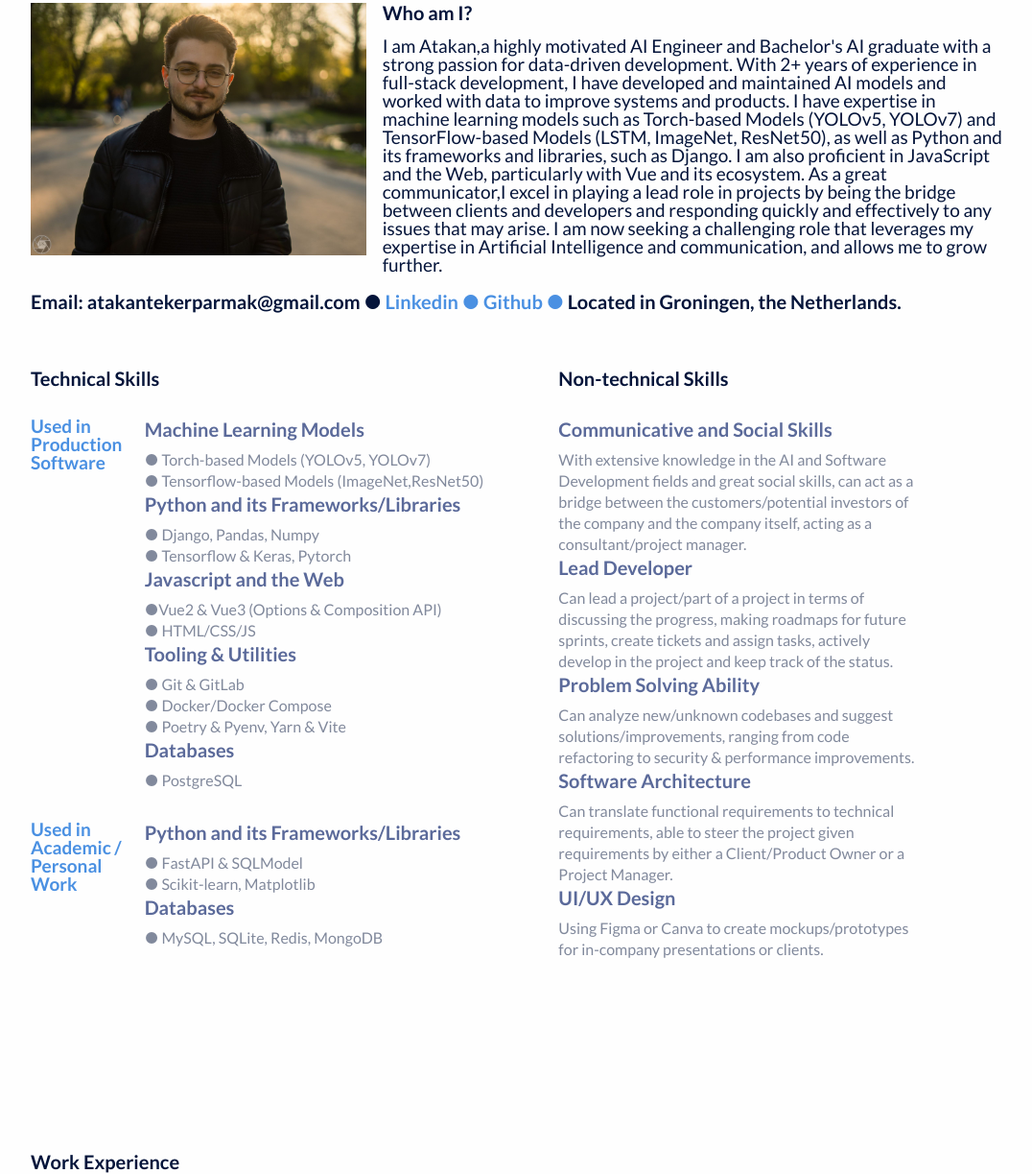
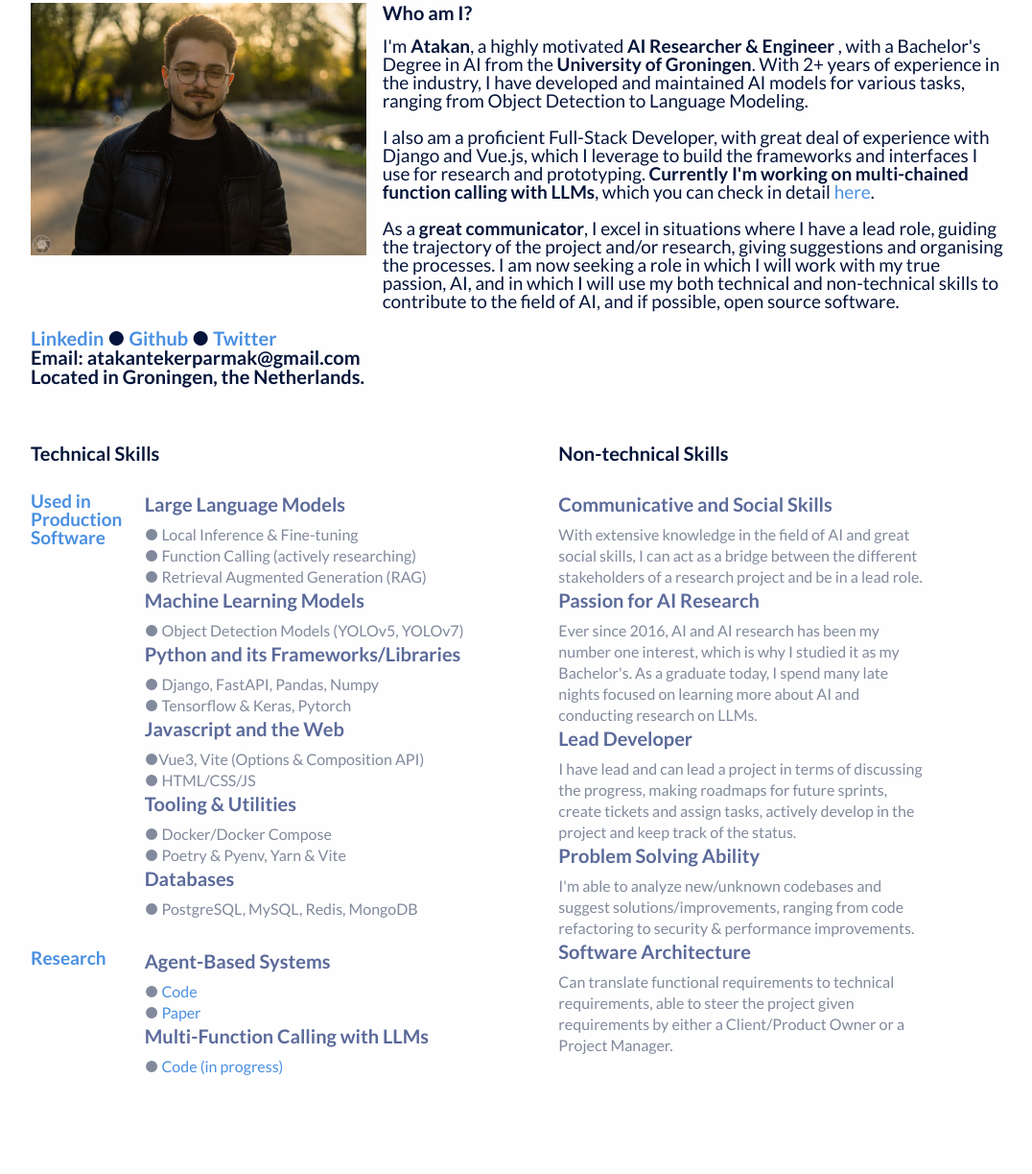
Before and after one commit to AtakanTekparmak/AtakanTekparmak.github..io, a plain HTML site: page index.html in a window 1280 px wide. Shown: the part 184-1407 px from the top of the page at 96% size, without its empty margins (58-1134 px from the left). Drawn offline with Linux system fonts and the light colour scheme.

Commit message:
feat: Changed up the website a bit

```diff
--- a/index.html
+++ b/index.html
@@ -18,33 +18,35 @@
 				<div class="Bosluk">
 					<h2 class="section-title">Who am I?</h2>
 					<span>
-						I am Atakan,a highly motivated AI Engineer and Bachelor's
-						AI graduate with a strong passion for data-driven development.
-						With 2+ years of experience in full-stack development, I
-						have developed and maintained AI models and worked with
-						data to improve systems and products. I have expertise
-						in machine learning models such as Torch-based Models
-						(YOLOv5, YOLOv7) and TensorFlow-based Models (LSTM,
-						ImageNet, ResNet50), as well as Python and its
-						frameworks and libraries, such as Django. I am also
-						proficient in JavaScript and the Web, particularly with
-						Vue and its ecosystem. As a great communicator,I excel
-						in playing a lead role in projects by being the
-						bridge between clients and developers and responding
-						quickly and effectively to any issues that may arise.
-						I am now seeking a challenging role that leverages my
-						expertise in Artificial Intelligence and communication,
-						and allows me to grow further.
+						I'm <strong>Atakan</strong>, a highly motivated <strong>AI Researcher & Engineer</strong> ,
+                        with a Bachelor's Degree in AI from the <strong>University of Groningen</strong>.
+                      	With 2+ years of experience in the industry, I have developed and maintained
+                        AI models for various tasks, ranging from Object Detection to Language Modeling.
+                        <br></br>
+                        I also am a proficient Full-Stack Developer, with great deal of experience with Django
+                        and Vue.js, which I leverage to build the frameworks and interfaces I use for research
+                        and prototyping.
+                        <strong>Currently I'm working on multi-chained function calling with LLMs</strong>,
+                        which you can check in detail <a href="https://github.com/AtakanTekparmak/EasyFNC">here</a>.
+                    	<br></br>
+                        As a <strong>great communicator</strong>, I excel in situations where I have a lead role, guiding the
+                        trajectory of the project and/or research, giving suggestions and organising the
+                        processes. I am now seeking a role in which I will work with my true passion, AI,
+                        and in which I will use my both technical and non-technical skills to contribute to
+                        the field of AI, and if possible, open source software.
 					</span>
 				</div>
 			  </div>
 			  <br>
 			<h3 class="section-title">
-				Email: atakantekerparmak@gmail.com &#9679;
 				<a href="https://nl.linkedin.com/in/atakan-tekparmak-54b5a01ab">Linkedin</a>
-				<a>&#9679;</a>
+				&#9679;
 				<a href="https://github.com/AtakanTekparmak">Github</a>
-				<a>&#9679;</a>
+				&#9679;
+				<a href="https://x.com/AtakanTekparmak">Twitter</a>
+				<br>
+				Email: atakantekerparmak@gmail.com
+				<br>
 				Located in Groningen, the Netherlands.
 			</h3>
 		</div>
@@ -59,39 +61,42 @@
 			<div class="list-card">
 				<span class="exp">Used in Production Software</span>
 				<div>
+					<h3>Large Language Models</h3>
+					<span>&#9679; Local Inference & Fine-tuning</span>
+					<br>
+					<span>&#9679; Function Calling (actively researching)</span>
+					<br>
+					<span>&#9679; Retrieval Augmented Generation (RAG)</span>
 					<h3>Machine Learning Models</h3>
-					<span>&#9679; Torch-based Models (YOLOv5, YOLOv7)</span>
-					<br>
-					<span>&#9679; Tensorflow-based Models (ImageNet,ResNet50)</span>
+					<span>&#9679; Object Detection Models (YOLOv5, YOLOv7)</span>
 					<h3>Python and its Frameworks/Libraries</h3>
-					<span>&#9679; Django, Pandas, Numpy</span>
+					<span>&#9679; Django, FastAPI, Pandas, Numpy</span>
 					<br>
 					<span>&#9679; Tensorflow & Keras, Pytorch</span>
 					<h3>Javascript and the Web</h3>
-					<span>&#9679;Vue2 & Vue3 (Options & Composition API)</span>
+					<span>&#9679;Vue3, Vite (Options & Composition API)</span>
 					<br>
 					<span>&#9679; HTML/CSS/JS</span>
 					<h3>Tooling & Utilities</h3>
-					<span>&#9679; Git & GitLab</span>
-					<br>
 					<span>&#9679; Docker/Docker Compose</span>
 					<br>
 					<span>&#9679; Poetry & Pyenv, Yarn & Vite</span>
 					<h3>Databases</h3>
-					<span>&#9679; PostgreSQL</span>
+					<span>&#9679; PostgreSQL, MySQL, Redis, MongoDB</span>
 					<br>
 				</div>
 			</div>
 
 			<div class="list-card">
-				<span class="exp">Used in Academic / Personal Work</span>
+				<span class="exp">Research</span>
 				<div>
-					<h3>Python and its Frameworks/Libraries</h3>
-					<span>&#9679; FastAPI & SQLModel</span>
+					<h3> Agent-Based Systems </h3>
+					<span>&#9679; <a href="https://github.com/AtakanTekparmak/ModGame_ToM_with_Signaling/tree/test_branch">Code</a></span>
 					<br>
-					<span>&#9679; Scikit-learn, Matplotlib</span>
-					<h3>Databases</h3>
-					<span>&#9679; MySQL, SQLite, Redis, MongoDB</span>
+					<span>&#9679; <a href="https://github.com/AtakanTekparmak/Thesis_s4017765_Writing/blob/main/Thesis-s4017765%20(3).pdf">Paper</a></span>
+					<br>
+					<h3> Multi-Function Calling with LLMs</h3>
+					<span>&#9679; <a href="https://github.com/AtakanTekparmak/EasyFNC">Code (in progress)</a></span>
 				</div>
 			</div>
 		</div>
@@ -102,17 +107,15 @@
 				<div class="list-card">
 					<div>
 						<h3>Communicative and Social Skills</h3>
-						<span>With extensive knowledge in the AI and Software Development fields and great social skills, can act as a bridge between the customers/potential investors of the company and the company itself, acting as a consultant/project manager.</span>
+						<span>With extensive knowledge in the field of AI and great social skills, I can act as a bridge between the different stakeholders of a research project and be in a lead role.</span>
+						<h3>Passion for AI Research</h3>
+						<span> Ever since 2016, AI and AI research has been my number one interest, which is why I studied it as my Bachelor's. As a graduate today, I spend many late nights focused on learning more about AI and conducting research on LLMs.</span>
 						<h3>Lead Developer</h3>
-						<span>Can lead a project/part of a project in terms of discussing the progress, making roadmaps for future sprints, create tickets and assign tasks, actively develop in the project and keep track of the status.</span>
+						<span>I have lead and can lead a project in terms of discussing the progress, making roadmaps for future sprints, create tickets and assign tasks, actively develop in the project and keep track of the status.</span>
 						<h3>Problem Solving Ability</h3>
-						<span>Can analyze new/unknown codebases and suggest solutions/improvements, ranging from code refactoring to security & performance improvements.</span>
+						<span> I'm able to analyze new/unknown codebases and suggest solutions/improvements, ranging from code refactoring to security & performance improvements.</span>
 						<h3>Software Architecture</h3>
-						<span>Can translate functional requirements to technical requirements,
-							able to steer the project given requirements by either a Client/Product Owner or a Project Manager.
-						</span>
-						<h3>UI/UX Design</h3>
-						<span>Using Figma or Canva to create mockups/prototypes for in-company presentations or clients.</span>
+						<span>Can translate functional requirements to technical requirements, able to steer the project given requirements by either a Client/Product Owner or a Project Manager.</span>
 					</div>
 				</div>
 		</div>
@@ -136,91 +139,6 @@
 	<br></br>
 	<br></br>
 
-	<div class="container">
-		<div class="container_work">
-			<div class="Experience">
-				<h2 class="section-title">Work Experience</h2>
-				<div class="list-card">
-					<div>
-						<h3>Optimized Object Detection Model</h3>
-						<span>
-							Created a new Machine Learning model
-							to perform the same task as a model hosted
-							on cloud, integrated the model into the
-							backend and improved accuracy in double
-							digits, reducing the cloud costs significantly,
-							providing a cheaper, faster and better alternative.
-						</span>
-						<h3>Expanded User Flow Options</h3>
-						<span>
-							Enhanced the functionality of a B2C (Business-to-consumer)
-							front-end application by developing a desktop flow and a
-							B2B (Business-to-business) flow for each device-specific flow.
-							Utilised a stable routing library so the different flows
-							could be achieved with the minimal amount of modification to
-							the backend, reducing the development time and the potential
-							risk of a disturbing a large-scale application.
-						</span>
-						<h3>Resolved Critical Production Issues</h3>
-						<span>
-							Demonstrated expertise in debugging by quickly identifying
-							and fixing production issues, no matter the day or the time.
-							Responded promptly and as soon as possible to issues, either
-							resolving them myself, discovering the cause of the issue or
-							finding the right person to do so. Helped ensure that the
-							product remained stable and functional at all times.
-						</span>
-						<h3>Optimized Legacy Codebase</h3>
-						<span>
-							Refactored complex and lengthy legacy methods by dividing
-							them into shorter, more modular methods. Resulted in a more
-							organized and maintainable codebase that is easier to work
-							with and build upon.
-						</span>
-						<h3>Improved Project Documentation</h3>
-						<span>
-							Improved the development process by leading and assisting
-							with the improvement of READMEs. Standardized local development
-							and made onboarding new developers easier.
-						</span>
-					</div>
-				</div>
-			</div>
-			<!--
-			<div class="Work">
-				<div class="container">
-					<div class="sections">
-						<h2 class="section-title">Experience</h2>
-						<div class="list-card">
-							<div>
-								<h3>Fullstack Developer & AI Engineer at <a href="https://stekz.com/">STEKZ</a></h3>
-								<span>&#9679; March 2022 - April 2023</span>
-								<br>
-							</div>
-						</div>
-					</div>
-				</div>
-			</div>
-			<div class="School">
-				<div class="container">
-					<div class="sections">
-						<h2 class="section-title">Education</h2>
-						<div class="list-card">
-							<div>
-								<h3>University of Groningen - BsC Artificial Intelligence</h3>
-								<span>&#9679; September 2019 - June 2023</span>
-								<br>
-							</div>
-						</div>
-					</div>
-				</div>
-			</div>
-		  </div>
-		  -->
-	</div>
-
-	<!-- Achievements -->
-
 
 </body>
 </html>
```
